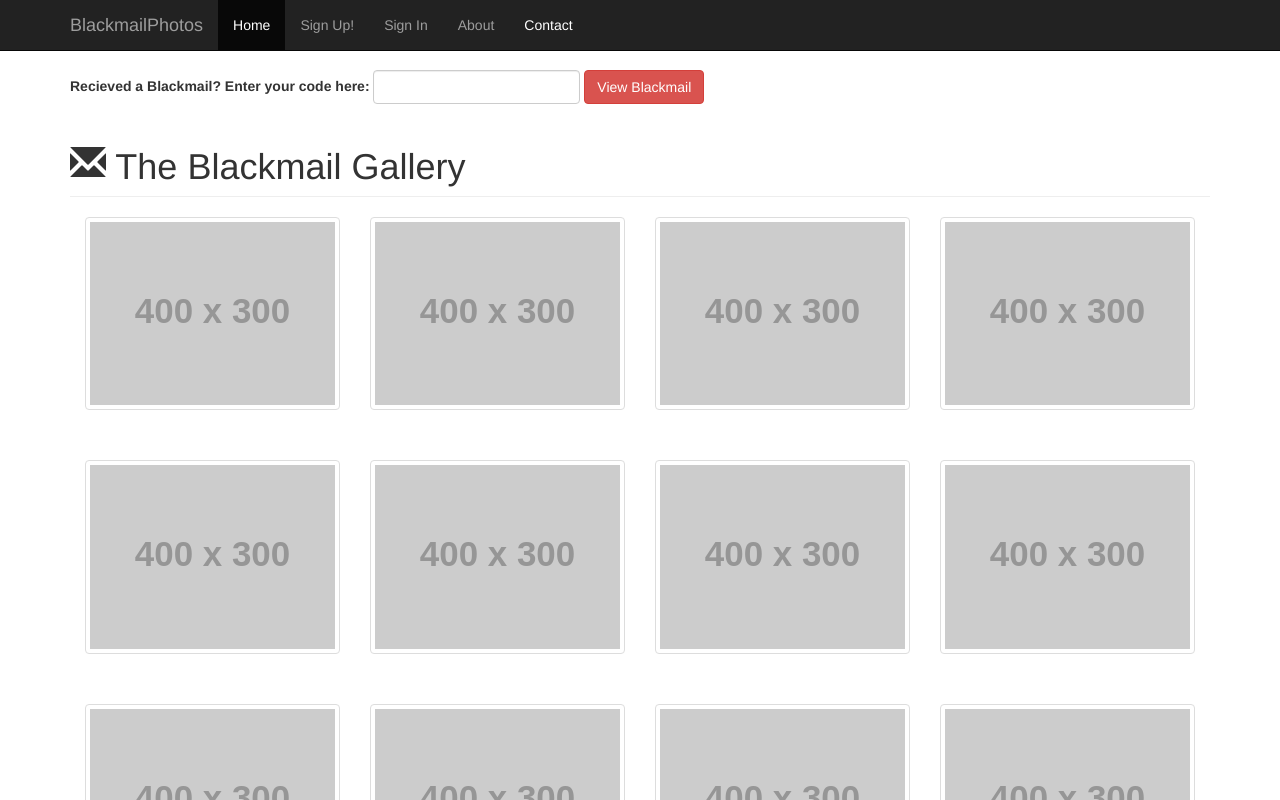
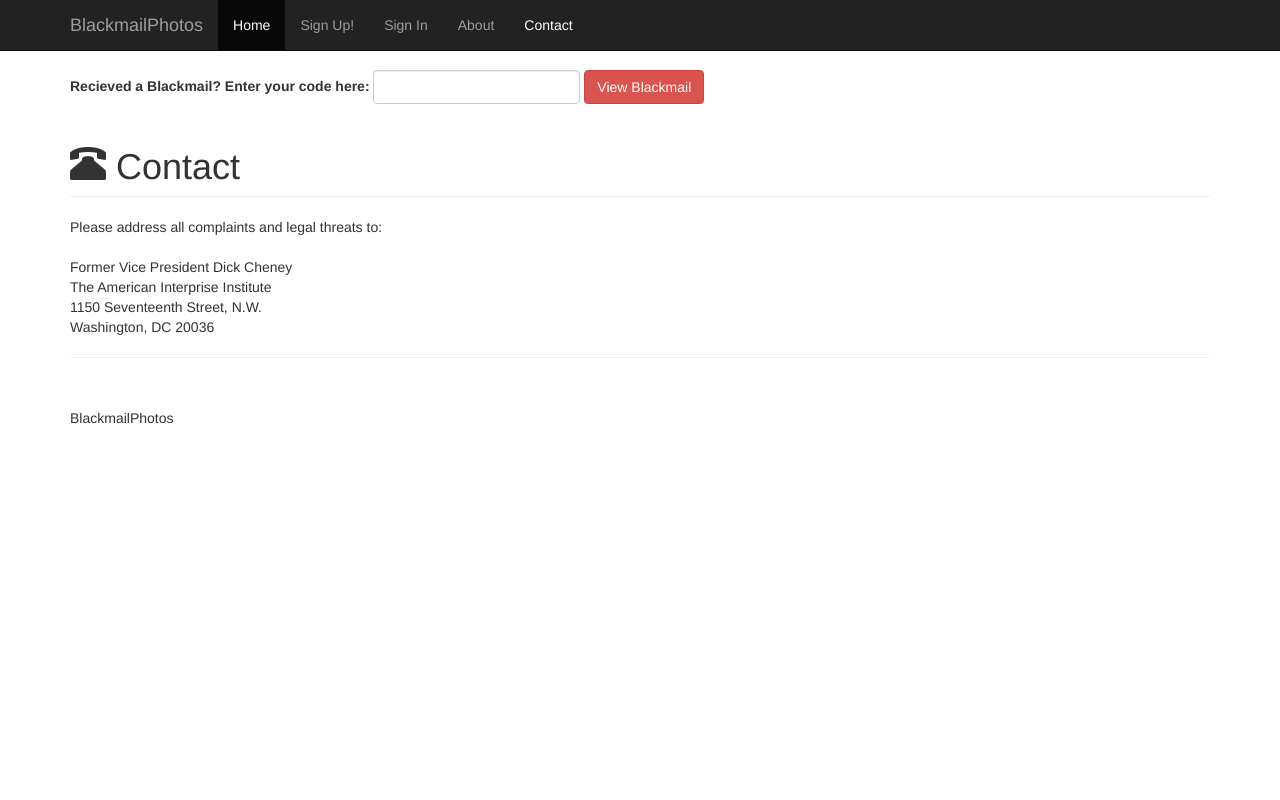
Before and after one commit to CPSC473NH/BlackmailPhotos, a website: page index.html in a window 1280 px wide. Both pictures are taken after a click on the link "Contact". Shown: the top 800 px of the page. Drawn offline with Linux system fonts and the light colour scheme; placeholder pictures from the web are drawn by us.

Commit message:
updated About and Contact

```diff
--- a/index.html
+++ b/index.html
@@ -124,7 +124,7 @@
 		<footer>
 			<div class="row">
 				<div class="col-lg-12">
-					<p>Blackmail Photos</p>
+					<p>BlackmailPhotos</p>
 				</div>
 			</div>
 		</footer>
--- a/js/index.js
+++ b/js/index.js
@@ -173,14 +173,26 @@ $(document).ready(function() {
   function showAbout(){
     $("#mainHeader").empty().append('<span class="glyphicon glyphicon-glass" aria-hidden="true"></span> About');
     $("#blackmailDisp").empty();
-    var $aboutContents ='<div>Herrooooo</div>'
+    var $aboutContents ='<div>Hello!<br><br>BlackmailPhotos offers a great and easy way to extort your friends, family, coworkers, employers, and even yourself!</div>';
 
     $("#blackmailDisp").append($aboutContents);
   }
 
   $("#contact").click(function() {
-    makeGallery();
+    showContact();
   });
+
+  function showContact(){
+    $("#mainHeader").empty().append('<span class="glyphicon glyphicon-phone-alt" aria-hidden="true"></span> Contact');
+    $("#blackmailDisp").empty();
+    var $contactInfo ='<div>Please address all complaints and legal threats to:<br><br>';
+    $contactInfo += 'Former Vice President Dick Cheney<br>';
+    $contactInfo += 'The American Interprise Institute<br>';
+    $contactInfo += '1150 Seventeenth Street, N.W.<br>';
+    $contactInfo += 'Washington, DC 20036</div>';
+
+    $("#blackmailDisp").append($contactInfo);
+  }
 
   function makeGallery(){
     $("#mainHeader").empty().append('<span class="glyphicon glyphicon-envelope " aria-hidden="true"></span> The Blackmail Gallery');
```
